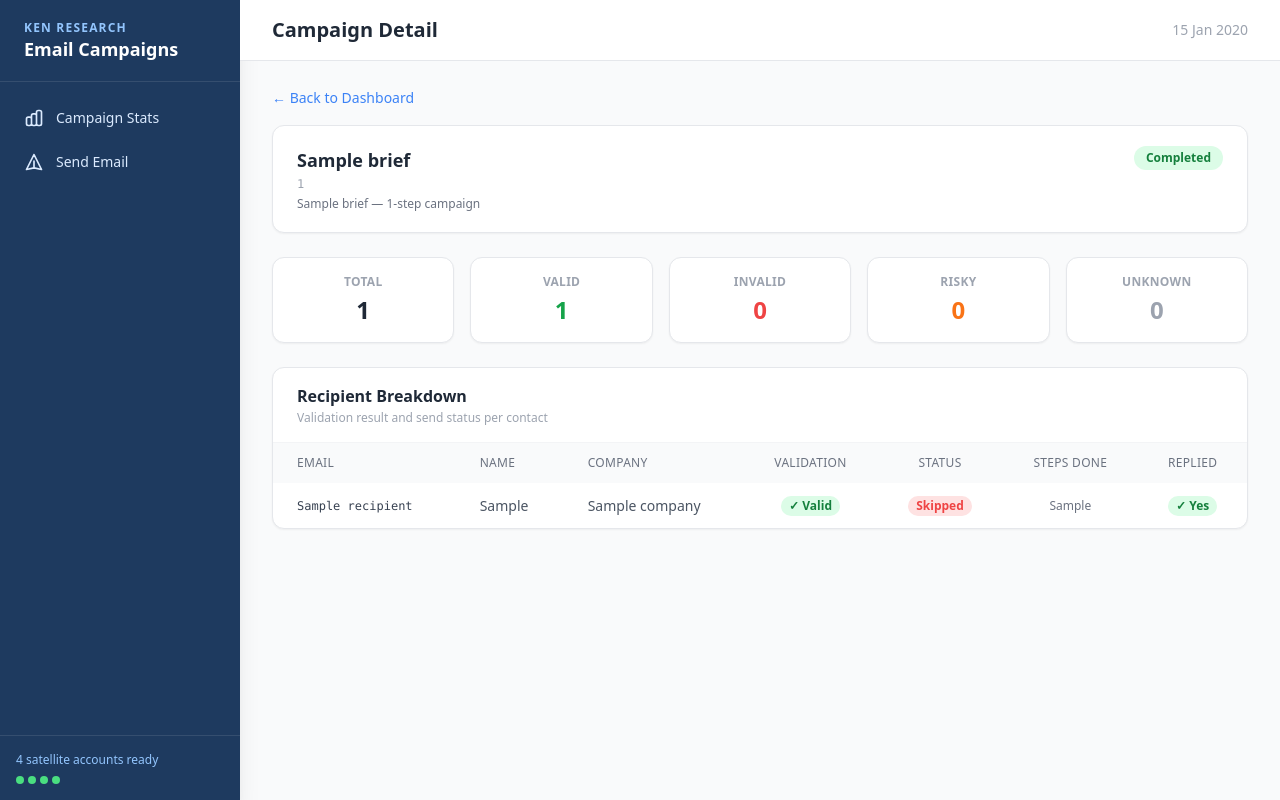
After one commit to vanshmeenaken/ABM-Email-Campaign-Automation, a Flask app: template templates/campaign_detail.html in a window 1280 px wide. The commit adds this page. Run offline with Flask 3, Linux system fonts and the light colour scheme; the template is opened without the code that fills it: most values are stand-ins (such as "Sample title", 1, 10 or a date in 2020); some libraries are stand-ins or nearby versions.

Commit message:
Add Bouncify email validation with per-campaign detail page

```diff
--- a/app.py
+++ b/app.py
@@ -24,6 +24,7 @@ app = Flask(__name__)
 app.secret_key = os.getenv("FLASK_SECRET_KEY")
 
 DATABASE_URL = os.getenv("DATABASE_URL")
+BOUNCIFY_API_KEY = os.getenv("BOUNCIFY_API_KEY", "")
 
 # 1x1 transparent PNG pixel
 PIXEL = (
@@ -133,6 +134,38 @@ def personalize(text, first_name, company=""):
 
 
 # ---------------------------------------------------------------------------
+# Email validation
+# ---------------------------------------------------------------------------
+
+def validate_email_bouncify(email):
+    """Validate email via Bouncify. Returns (status, result).
+    status: 'valid' | 'invalid' | 'risky' | 'unknown'
+    """
+    if not BOUNCIFY_API_KEY:
+        return "unknown", "no_api_key"
+    try:
+        import requests as req
+        resp = req.get(
+            "https://api.bouncify.io/v1/verify",
+            params={"apikey": BOUNCIFY_API_KEY, "email": email},
+            timeout=15,
+        )
+        if resp.status_code == 200:
+            result = resp.json().get("result", "unknown")
+            if result == "deliverable":
+                return "valid", result
+            elif result == "undeliverable":
+                return "invalid", result
+            elif result == "risky":
+                return "risky", result
+            else:
+                return "unknown", result
+        return "unknown", f"http_{resp.status_code}"
+    except Exception:
+        return "unknown", "error"
+
+
+# ---------------------------------------------------------------------------
 # Campaign worker
 # ---------------------------------------------------------------------------
 
@@ -187,7 +220,7 @@ def bulk_send_worker(campaign_id, account_num, recipients, sequences, tracker_ur
         except Exception:
             pass
 
-        # Duplicate-send guard + replied guard
+        # Duplicate-send guard + replied guard + skipped guard
         try:
             prog = _load_progress(campaign_id)
             already_sent = {
@@ -202,26 +235,54 @@ def bulk_send_worker(campaign_id, account_num, recipients, sequences, tracker_ur
                 d["recipient"] for d in prog["send_details"]
                 if d.get("replied")
             }
+            skipped_emails = {
+                d["recipient"] for d in prog["send_details"]
+                if d.get("status") == "skipped"
+            }
         except Exception:
-            already_sent, failed_emails, replied_emails = set(), set(), set()
+            already_sent, failed_emails, replied_emails, skipped_emails = set(), set(), set(), set()
 
         need_step = [
             r for r in recipients
             if r["email"] not in already_sent
             and r["email"] not in failed_emails
             and r["email"] not in replied_emails
+            and r["email"] not in skipped_emails
         ]
 
         print(f"[{campaign_id}] Step {step_num}: sending to {len(need_step)} recipients "
               f"(skipping {len(recipients) - len(need_step)} already sent/replied)...")
 
+        sends_attempted = 0
         for i, rec in enumerate(need_step):
             email = rec["email"]
             first_name = rec.get("first_name", "")
             company = rec.get("company", "")
             try:
-                if i > 0:
+                # Validate on Step 1 only (uses Bouncify credit once per email)
+                if step_num == 1 and BOUNCIFY_API_KEY:
+                    val_status, val_result = validate_email_bouncify(email)
+                    print(f"[VALIDATE] [{val_status.upper()}] {email}: {val_result}")
+                    try:
+                        prog = _load_progress(campaign_id)
+                        for detail in prog["send_details"]:
+                            if detail["recipient"] == email:
+                                detail["validation_status"] = val_status
+                                detail["validation_result"] = val_result
+                                if val_status in ("invalid", "risky"):
+                                    detail["status"] = "skipped"
+                                    prog["pending"] = max(0, prog.get("pending", 1) - 1)
+                                break
+                        _save_progress(campaign_id, prog)
+                    except Exception:
+                        pass
+                    if val_status in ("invalid", "risky"):
+                        print(f"[VALIDATE] Skipping {email} ({val_status})")
+                        continue
+
+                if sends_attempted > 0:
                     time.sleep(random.uniform(240, 300))  # 4-5 min anti-spam gap
+                sends_attempted += 1
 
                 p_subject = personalize(subject, first_name, company)
                 p_body = personalize(body, first_name, company)
@@ -481,6 +542,17 @@ def get_dashboard_stats():
                     "reply_subject": d.get("reply_subject", ""),
                 })
 
+        send_details = progress.get("send_details", [])
+        validation = {
+            "valid":       sum(1 for d in send_details if d.get("validation_status") == "valid"),
+            "invalid":     sum(1 for d in send_details if d.get("validation_status") == "invalid"),
+            "risky":       sum(1 for d in send_details if d.get("validation_status") == "risky"),
+            "unknown":     sum(1 for d in send_details if d.get("validation_status") == "unknown"),
+            "unvalidated": sum(1 for d in send_details if not d.get("validation_status")),
+        }
+        validation["skipped"] = validation["invalid"] + validation["risky"]
+        validation["checked"] = len(send_details) - validation["unvalidated"]
+
         campaigns_info.append({
             "id": cid,
             "name": brief.get("name", cid),
@@ -500,6 +572,7 @@ def get_dashboard_stats():
             "last_open": next(
                 (r["last_open"] for r in campaign_rows if r["campaign_id"] == cid), None
             ),
+            "validation": validation,
         })
 
     existing_ids = {c["id"] for c in campaigns_info}
@@ -725,7 +798,7 @@ def resume_campaign(campaign_id):
             {"email": d["recipient"], "first_name": d.get("first_name", ""), "company": d.get("company", "")}
             for d in progress.get("send_details", [])
             if current_step not in d.get("steps_completed", [])
-            and d.get("status") != "failed"
+            and d.get("status") not in ("failed", "skipped")
             and not d.get("replied")
         ]
         if not pending_recipients:
@@ -766,6 +839,22 @@ def resume_campaign(campaign_id):
     except Exception as e:
         flash(f"Error resuming: {str(e)}", "error")
     return redirect(url_for("dashboard"))
+
+
+@app.route("/campaign/<campaign_id>")
+def campaign_detail(campaign_id):
+    brief = _load_brief(campaign_id)
+    progress = _load_progress(campaign_id)
+    if not brief:
+        flash(f"Campaign '{campaign_id}' not found.", "error")
+        return redirect(url_for("dashboard"))
+    return render_template(
+        "campaign_detail.html",
+        brief=brief,
+        progress=progress,
+        campaign_id=campaign_id,
+        recipients=progress.get("send_details", []),
+    )
 
 
 @app.route("/health", methods=["GET"])
@@ -886,7 +975,7 @@ def auto_resume_pending_campaigns():
                 {"email": d["recipient"], "first_name": d.get("first_name", ""), "company": d.get("company", "")}
                 for d in progress.get("send_details", [])
                 if current_step not in d.get("steps_completed", [])
-                and d.get("status") != "failed"
+                and d.get("status") not in ("failed", "skipped")
                 and not d.get("replied")
             ]
             if not pending:
--- /dev/null
+++ b/templates/campaign_detail.html
@@ -0,0 +1,129 @@
+{% extends "base.html" %}
+
+{% block title %}Campaign Detail - {{ brief.name }}{% endblock %}
+{% block page_title %}Campaign Detail{% endblock %}
+
+{% block content %}
+
+<div class="mb-4">
+  <a href="{{ url_for('dashboard') }}" class="text-sm text-blue-500 hover:underline">&larr; Back to Dashboard</a>
+</div>
+
+<!-- Campaign header -->
+<div class="bg-white rounded-xl border border-gray-200 shadow-sm px-6 py-5 mb-6">
+  <div class="flex items-start justify-between flex-wrap gap-4">
+    <div>
+      <h2 class="text-lg font-semibold text-gray-800">{{ brief.name }}</h2>
+      <p class="text-xs text-gray-400 font-mono mt-0.5">{{ campaign_id }}</p>
+      <p class="text-xs text-gray-500 mt-1">{{ brief.account_name }} &mdash; {{ brief.total_steps }}-step campaign</p>
+    </div>
+    <span class="inline-block px-3 py-1 rounded-full text-xs font-semibold
+      {% if progress.campaign_status == 'completed' %}bg-green-100 text-green-700
+      {% elif progress.campaign_status == 'waiting' %}bg-amber-100 text-amber-700
+      {% else %}bg-blue-100 text-blue-700{% endif %}">
+      {{ progress.campaign_status | capitalize }}
+    </span>
+  </div>
+</div>
+
+<!-- Validation summary cards -->
+{% set valid_count = recipients | selectattr('validation_status', 'equalto', 'valid') | list | length %}
+{% set invalid_count = recipients | selectattr('validation_status', 'equalto', 'invalid') | list | length %}
+{% set risky_count = recipients | selectattr('validation_status', 'equalto', 'risky') | list | length %}
+{% set unknown_count = recipients | selectattr('validation_status', 'equalto', 'unknown') | list | length %}
+{% set unvalidated_count = recipients | rejectattr('validation_status') | list | length %}
+
+<div class="grid grid-cols-2 lg:grid-cols-5 gap-4 mb-6">
+  <div class="bg-white rounded-xl border border-gray-200 shadow-sm p-4 text-center">
+    <p class="text-xs font-semibold uppercase tracking-wide text-gray-400 mb-1">Total</p>
+    <p class="text-2xl font-bold text-gray-800">{{ recipients | length }}</p>
+  </div>
+  <div class="bg-white rounded-xl border border-gray-200 shadow-sm p-4 text-center">
+    <p class="text-xs font-semibold uppercase tracking-wide text-gray-400 mb-1">Valid</p>
+    <p class="text-2xl font-bold text-green-600">{{ valid_count }}</p>
+  </div>
+  <div class="bg-white rounded-xl border border-gray-200 shadow-sm p-4 text-center">
+    <p class="text-xs font-semibold uppercase tracking-wide text-gray-400 mb-1">Invalid</p>
+    <p class="text-2xl font-bold text-red-500">{{ invalid_count }}</p>
+  </div>
+  <div class="bg-white rounded-xl border border-gray-200 shadow-sm p-4 text-center">
+    <p class="text-xs font-semibold uppercase tracking-wide text-gray-400 mb-1">Risky</p>
+    <p class="text-2xl font-bold text-orange-500">{{ risky_count }}</p>
+  </div>
+  <div class="bg-white rounded-xl border border-gray-200 shadow-sm p-4 text-center">
+    <p class="text-xs font-semibold uppercase tracking-wide text-gray-400 mb-1">Unknown</p>
+    <p class="text-2xl font-bold text-gray-400">{{ unknown_count + unvalidated_count }}</p>
+  </div>
+</div>
+
+<!-- Per-recipient table -->
+<div class="bg-white rounded-xl border border-gray-200 shadow-sm overflow-hidden">
+  <div class="px-6 py-4 border-b border-gray-100">
+    <h3 class="font-semibold text-gray-800">Recipient Breakdown</h3>
+    <p class="text-xs text-gray-400 mt-0.5">Validation result and send status per contact</p>
+  </div>
+  <div class="overflow-x-auto">
+    <table class="w-full text-sm">
+      <thead class="bg-gray-50 text-xs text-gray-500 uppercase tracking-wide">
+        <tr>
+          <th class="px-6 py-3 text-left font-medium">Email</th>
+          <th class="px-6 py-3 text-left font-medium">Name</th>
+          <th class="px-6 py-3 text-left font-medium">Company</th>
+          <th class="px-6 py-3 text-center font-medium">Validation</th>
+          <th class="px-6 py-3 text-center font-medium">Status</th>
+          <th class="px-6 py-3 text-center font-medium">Steps Done</th>
+          <th class="px-6 py-3 text-center font-medium">Replied</th>
+        </tr>
+      </thead>
+      <tbody class="divide-y divide-gray-100">
+        {% for r in recipients %}
+        <tr class="hover:bg-gray-50 transition">
+          <td class="px-6 py-3 font-mono text-xs text-gray-700">{{ r.recipient }}</td>
+          <td class="px-6 py-3 text-gray-600">{{ r.first_name or '—' }}</td>
+          <td class="px-6 py-3 text-gray-600">{{ r.company or '—' }}</td>
+          <td class="px-6 py-3 text-center">
+            {% if r.validation_status == 'valid' %}
+              <span class="inline-block px-2 py-0.5 rounded-full text-xs font-semibold bg-green-100 text-green-700">&#10003; Valid</span>
+            {% elif r.validation_status == 'invalid' %}
+              <span class="inline-block px-2 py-0.5 rounded-full text-xs font-semibold bg-red-100 text-red-600">&#10007; Invalid</span>
+            {% elif r.validation_status == 'risky' %}
+              <span class="inline-block px-2 py-0.5 rounded-full text-xs font-semibold bg-orange-100 text-orange-600">&#9888; Risky</span>
+            {% elif r.validation_status == 'unknown' %}
+              <span class="inline-block px-2 py-0.5 rounded-full text-xs font-semibold bg-gray-100 text-gray-500">? Unknown</span>
+            {% else %}
+              <span class="text-gray-300 text-xs">Not checked</span>
+            {% endif %}
+          </td>
+          <td class="px-6 py-3 text-center">
+            {% if r.status == 'sent' %}
+              <span class="inline-block px-2 py-0.5 rounded-full text-xs font-semibold bg-blue-100 text-blue-700">Sent</span>
+            {% elif r.status == 'skipped' %}
+              <span class="inline-block px-2 py-0.5 rounded-full text-xs font-semibold bg-red-100 text-red-500">Skipped</span>
+            {% elif r.status == 'failed' %}
+              <span class="inline-block px-2 py-0.5 rounded-full text-xs font-semibold bg-red-100 text-red-700">Failed</span>
+            {% else %}
+              <span class="inline-block px-2 py-0.5 rounded-full text-xs font-semibold bg-gray-100 text-gray-500">Pending</span>
+            {% endif %}
+          </td>
+          <td class="px-6 py-3 text-center text-gray-500 text-xs">
+            {% if r.steps_completed %}
+              {{ r.steps_completed | join(', ') }}
+            {% else %}
+              —
+            {% endif %}
+          </td>
+          <td class="px-6 py-3 text-center">
+            {% if r.replied %}
+              <span class="inline-block px-2 py-0.5 rounded-full text-xs font-semibold bg-green-100 text-green-700">&#10003; Yes</span>
+            {% else %}
+              <span class="text-gray-300 text-xs">—</span>
+            {% endif %}
+          </td>
+        </tr>
+        {% endfor %}
+      </tbody>
+    </table>
+  </div>
+</div>
+
+{% endblock %}
```
Also changed, not shown: templates/dashboard.html (+9 -0 lines).
